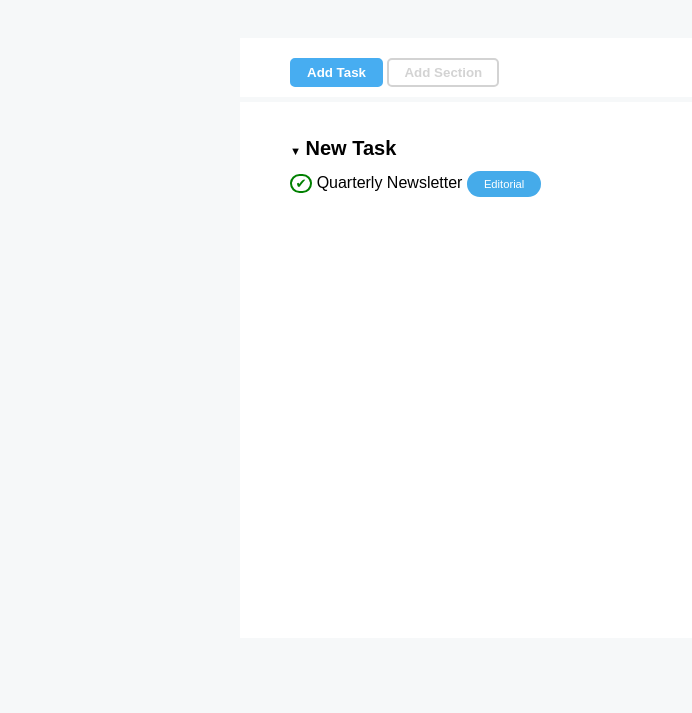
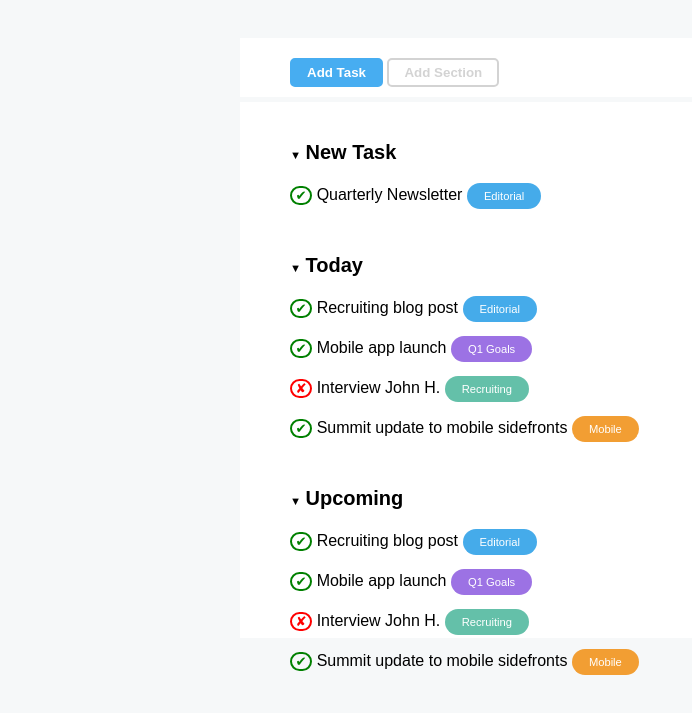
Before and after one commit to pollohultima/html-css-toboolist, a plain HTML site: page index.html in a window 1280 px wide. Shown: the part 73-786 px from the top of the page, without its empty margins (0-692 px from the left). Drawn offline with Linux system fonts and the light colour scheme.

Commit message:
Today Completed

```diff
--- a/index.html
+++ b/index.html
@@ -46,11 +46,80 @@
 
                 <!-- Today -->
                 <section class="today">
+                    <span class="arrow">&#9660;</span>
+                    <span class="titoletto">Today</span>
+                    <ul>
+                        <li>
+                            <input class="circle" id="done" type="button"
+                                value="&#10004;">
+                            <span>Recruiting blog post</span>
+                            <input class="label" id="editorial" type="button"
+                                value="Editorial">
+                        </li>
 
+                        <li>
+                            <input class="circle" id="done" type="button"
+                                value="&#10004;">
+                            <span>Mobile app launch</span>
+                            <input class="label" id="q1goals" type="button"
+                                value="Q1 Goals">
+                        </li>
+
+                        <li>
+                            <input class="circle" id="miss" type="button"
+                                value="&#10008;">
+                            <span>Interview John H.</span>
+                            <input class="label" id="recruiting" type="button"
+                                value="Recruiting">
+                        </li>
+
+                        <li>
+                            <input class="circle" id="done" type="button"
+                                value="&#10004;">
+                            <span>Summit update to mobile sidefronts</span>
+                            <input class="label" id="mobile" type="button"
+                                value="Mobile">
+                        </li>
+                    </ul>
                 </section>
 
                 <!-- Upcoming -->
                 <section class="upcoming">
+                    <span class="arrow">&#9660;</span>
+                    <span class="titoletto">Upcoming</span>
+                    <ul>
+                        <li>
+                            <input class="circle" id="done" type="button"
+                                value="&#10004;">
+                            <span>Recruiting blog post</span>
+                            <input class="label" id="editorial" type="button"
+                                value="Editorial">
+                        </li>
+
+                        <li>
+                            <input class="circle" id="done" type="button"
+                                value="&#10004;">
+                            <span>Mobile app launch</span>
+                            <input class="label" id="q1goals" type="button"
+                                value="Q1 Goals">
+                        </li>
+
+                        <li>
+                            <input class="circle" id="miss" type="button"
+                                value="&#10008;">
+                            <span>Interview John H.</span>
+                            <input class="label" id="recruiting" type="button"
+                                value="Recruiting">
+                        </li>
+
+                        <li>
+                            <input class="circle" id="done" type="button"
+                                value="&#10004;">
+                            <span>Summit update to mobile sidefronts</span>
+                            <input class="label" id="mobile" type="button"
+                                value="Mobile">
+                        </li>
+                    </ul>
 
                 </section>
             </div>
--- a/style.css
+++ b/style.css
@@ -64,15 +64,15 @@ main{
 }
 
 #add_section{
-       background-color: transparent;
+    background-color: transparent;
     border-color:lightgray;
     color: lightgray;
 }
 
 .container{
-padding-left: 50px;
-padding-top: 30px;
-line-height: 200%;
+    padding-left: 50px;
+    padding-top: 30px;
+    line-height: 40px;
 }
 
 .titoletto{
@@ -98,6 +98,12 @@ line-height: 200%;
     border-style:solid;
 }
 
+#miss{
+    border-color: red;
+    color: red;
+    border-style:solid;
+}
+
 .label{
     box-sizing: content-box;
     padding: 5px 15px;
@@ -107,6 +113,26 @@ line-height: 200%;
     font-size: 0.7rem;
 }
 
+.today, .upcoming{
+    margin-top: 30px;
+ }
+
+ ul{
+     list-style: none;
+ }
+
 #editorial{
     background-color: #45abea;
 }
+
+#q1goals{
+    background-color: #9c72e4;
+}
+
+#recruiting{
+    background-color: #64c0a9;
+}
+
+#mobile{
+    background-color: #f29e33;
+}
```
